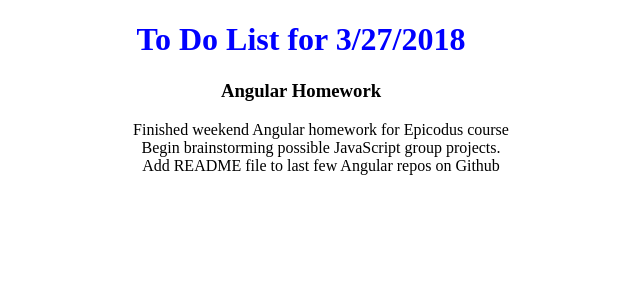
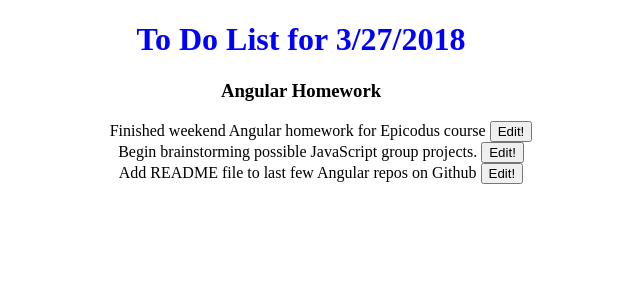
Before and after one commit to Sara-Hamilton/Angular-ToDoList, an Angular app in the folder to-do/: page / in a window 1280 px wide. Shown: the top 300 px of the page, without its empty margins (339-979 px from the left). Built offline with nearby package versions, Linux system fonts and the light colour scheme.

Commit message:
add edit button and edittask method to show alert

```diff
--- a/to-do/src/app/app.component.html
+++ b/to-do/src/app/app.component.html
@@ -4,5 +4,5 @@
   <h1>To Do List for {{month}}/{{day}}/{{year}}</h1>
   <h3>{{currentFocus}}</h3>
   <ul>
-    <li *ngFor = "let currentTask of tasks">{{currentTask.description}}</li>
+    <li *ngFor = "let currentTask of tasks">{{currentTask.description}} <button (click)="editTask()">Edit!</button></li>
   </ul>
--- a/to-do/src/app/app.component.ts
+++ b/to-do/src/app/app.component.ts
@@ -18,4 +18,8 @@
     new Task('Begin brainstorming possible JavaScript group projects.'),
     new Task('Add README file to last few Angular repos on Github')
   ];
+
+  editTask() {
+    alert("Time to edit a task!");
+  }
 }
```
